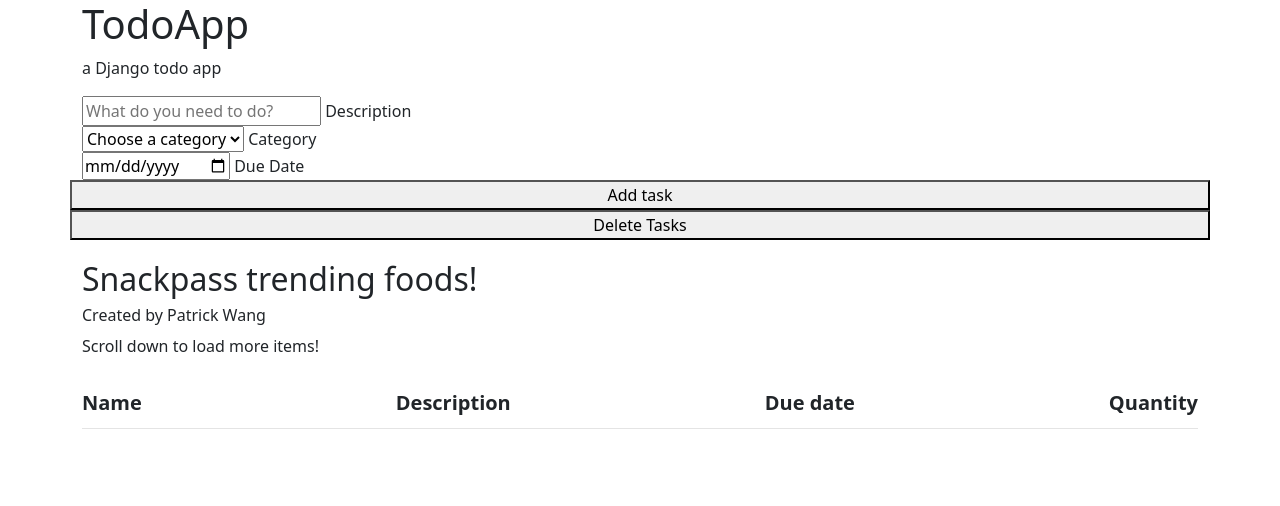
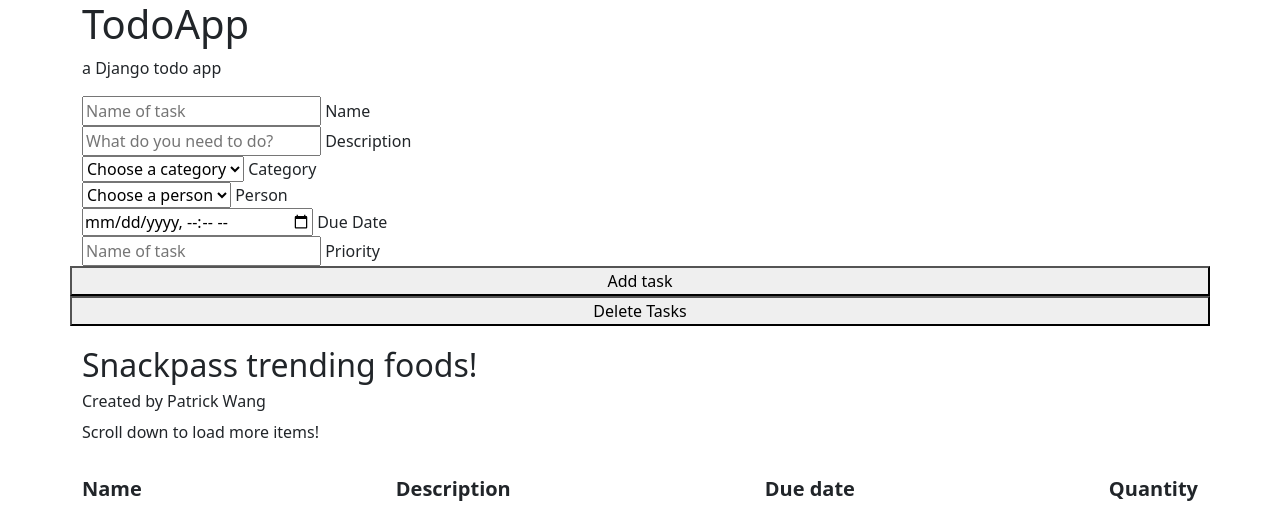
Before and after one commit to patwang123/todo-list, a Django app: page / in a window 1280 px wide. Shown: the top 506 px of the page. Run offline with Django 3.2, Linux system fonts and the light colour scheme; data that the repository does not hold is empty; some libraries are stand-ins or nearby versions.

Commit message:
working todo list

```diff
--- a/templates/tasks.html
+++ b/templates/tasks.html
@@ -17,12 +17,16 @@
                 <form action="" method="post">
                 {% csrf_token %} <!-- csrf token for basic security -->
                     <div class="inputContainer">
-                        <input type="text" id="description" class="taskName" placeholder="What do you need to do?" name="description" required>
+                        <input type="text" id="name" class="taskName" placeholder="Name of task" name="name" required>
+                        <label for="name">Name</label>
+                    </div>
+                    <div class="inputContainer">
+                        <input type="text" id="description" class="taskDescription" placeholder="What do you need to do?" name="description" required>
                         <label for="description">Description</label>
                     </div>
                     <div class="inputContainer half last">
                         <i class="fa fa-caret-down selectArrow"></i>
-                        <select id="category" class="taskCategory" name="category_select">
+                        <select id="category" class="taskCategory" name="category">
                         <option class="disabled" value="">Choose a category</option>
                         {% for category in categories %}
                             <option class="" value="{{ category.name }}" name="{{ category.name }}">{{ category.name }}</option>
@@ -30,15 +34,31 @@
                         </select>
                         <label for="category">Category</label>
                     </div>
+                    <div class="inputContainer half last">
+                        <i class="fa fa-caret-down selectArrow"></i>
+                        <select id="person" class="taskPerson" name="person">
+                        <option class="disabled" value="">Choose a person</option>
+                        {% for person in people %}
+                            <option class="" value="{{ person.name }}" name="{{ person.name }}">{{ person.name }}</option>
+                        {% endfor %}
+                        </select>
+                        <label for="person">Person</label>
+                    </div>
                     <div class="inputContainer half last right">
-                        <input type="date" id="dueDate" class="taskDate" name="date">
+                        <input type="datetime-local" id="dueDate" class="taskDate" name="date">
                         <label for="dueDate">Due Date</label>
+                    </div>
+                    <div class="inputContainer">
+                        <input type="number" id="priority" class="taskName" placeholder="Name of task" name="priority" required>
+                        <label for="priority">Priority</label>
                     </div>
                     <div class="row">
                         <button class="taskAdd" name="taskAdd" type="submit"><i class="fa fa-plus icon"></i>Add task</button>
                         <button class="taskDelete" name="taskDelete" formnovalidate="" type="submit" onclick="$('input#sublist').click();"><i class="fa fa-trash-o icon"></i>Delete Tasks</button>
                     </div>
                 <ul class="taskList">
+
+
                 {% for todo in todos %} <!-- django template lang - for loop -->
                     <li class="taskItem">
                         <input type="checkbox" class="taskCheckbox" name="checkedbox" id="{{ todo.id }}" value="{{ todo.id }}">
--- a/todo/views.py
+++ b/todo/views.py
@@ -1,4 +1,5 @@
-from django.shortcuts import render
+from django.shortcuts import render, redirect
+import django
 from .models import Task, Category, Person
 from .serializers import TaskSerializer, CategorySerializer, PersonSerializer
 from rest_framework import viewsets
@@ -24,8 +25,29 @@ def home(request):
     # FILTER BY COMPLETED, ANNOTATE TIME LEFT, ETC
     incomplete_tasks = Task.objects.all()
     categories = Category.objects.all()
+    people = Person.objects.all()
 
-    return render(request, template, {'todo_tasks': incomplete_tasks, 'categories': categories})
+    if request.method == "POST":  # checking if the request method is a POST
+        if "taskAdd" in request.POST:  # checking if there is a request to add a todo
+                name = request.POST['name']
+                description = request.POST['description']
+                due_date = request.POST["date"]  # date
+                category = Category.objects.get(name=request.POST["category"])
+                person = Person.objects.get(name=request.POST['person'])
+                priority = request.POST['priority']
+                Todo = Task(name=name, description=description, due_date=due_date,
+                                category=category, person=person, priority = priority)
+                Todo.save()
+                return redirect("/")
+
+        if "taskDelete" in request.POST:  # checking if there is a request to delete a todo
+            # checked todos to be deleted
+            checkedlist = request.POST["checkedbox"]
+            for todo_id in checkedlist:
+                todo = Task.objects.get(id=int(todo_id))  # getting todo id
+                todo.delete()  # deleting todo
+
+    return render(request, template, {'todo_tasks': incomplete_tasks, 'categories': categories, 'people': people})
 
 def completed(request):
     template = 'tasks.html'
```
Also changed, not shown: todo/migrations/0002_task_description.py (added).
